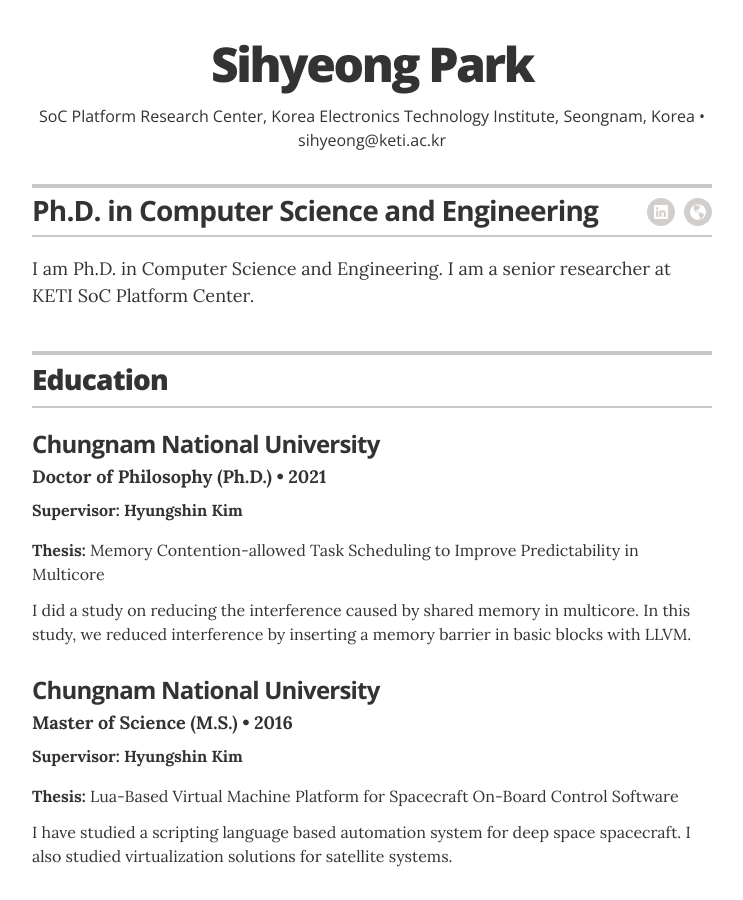
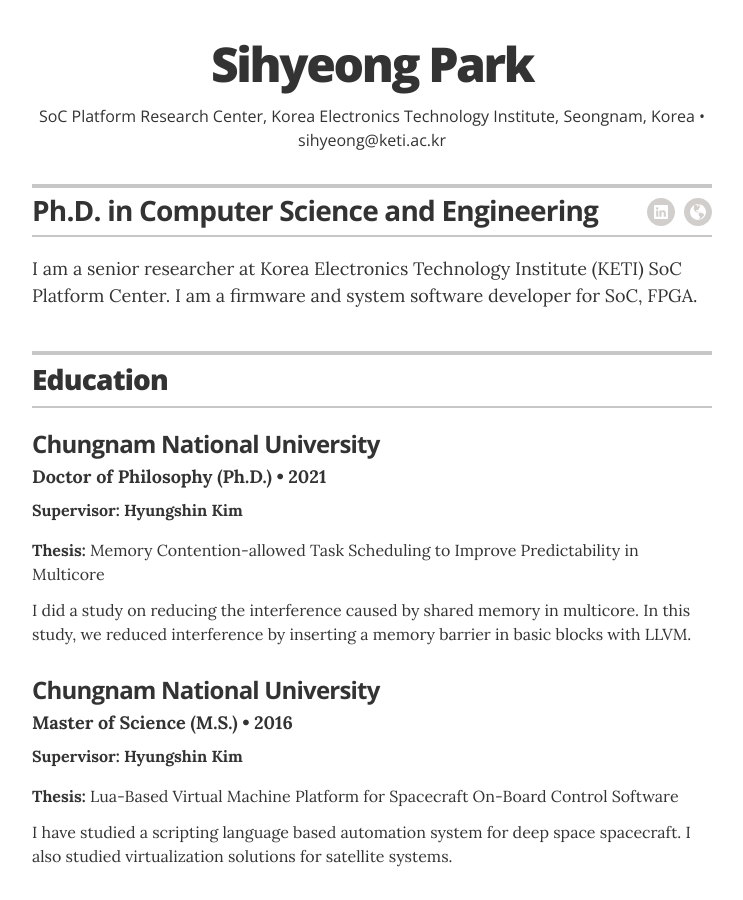
Before and after one commit to sihyeong/sihyeong.github.io, a Jekyll site: the page built from index.html, in a window 1280 px wide and 900 px high. Shown: the whole window, without its empty margins (268-1011 px from the left). Built offline with Jekyll 4.4.1, drawn with Linux system fonts in a browser that asks for light colours.

Commit message:
Update _config.yml

```diff
--- a/_config.yml
+++ b/_config.yml
@@ -23,7 +23,7 @@ resume_contact_address:         "SoC Platform Research Center, Korea Electronics
 resume_header_contact_info:     "SoC Platform Research Center, Korea Electronics Technology Institute, Seongnam, Korea • sihyeong@keti.ac.kr"
 display_header_contact_info:    "true"
 
-resume_header_intro: "<p>I am Ph.D. in Computer Science and Engineering. I am a senior researcher at KETI SoC Platform Center.</p>"
+resume_header_intro: "<p>I am a senior researcher at Korea Electronics Technology Institute (KETI) SoC Platform Center. I am a firmware and system software developer for SoC, FPGA.</p>"
 
 # use "yes" to display the email contact button,
 # "no" to display an "I'm not looking for work" message,
```
